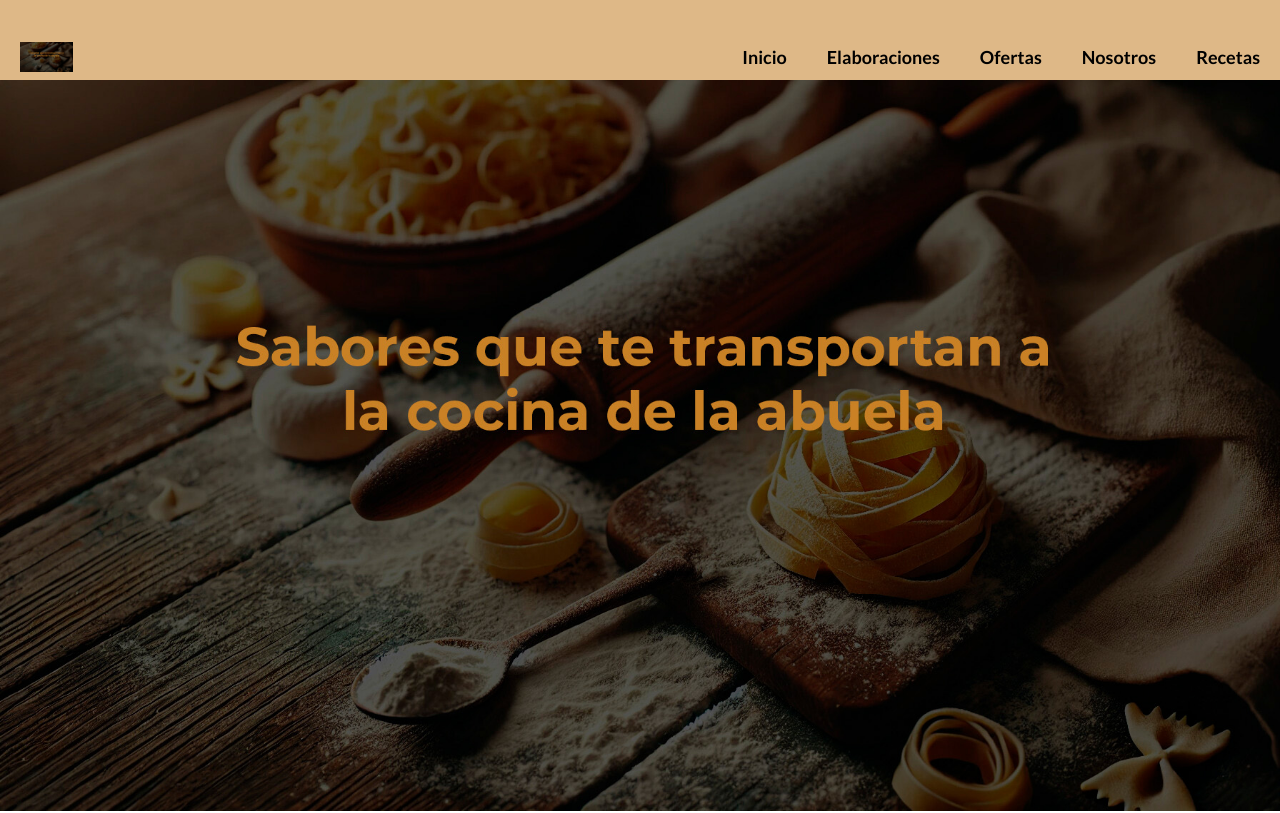
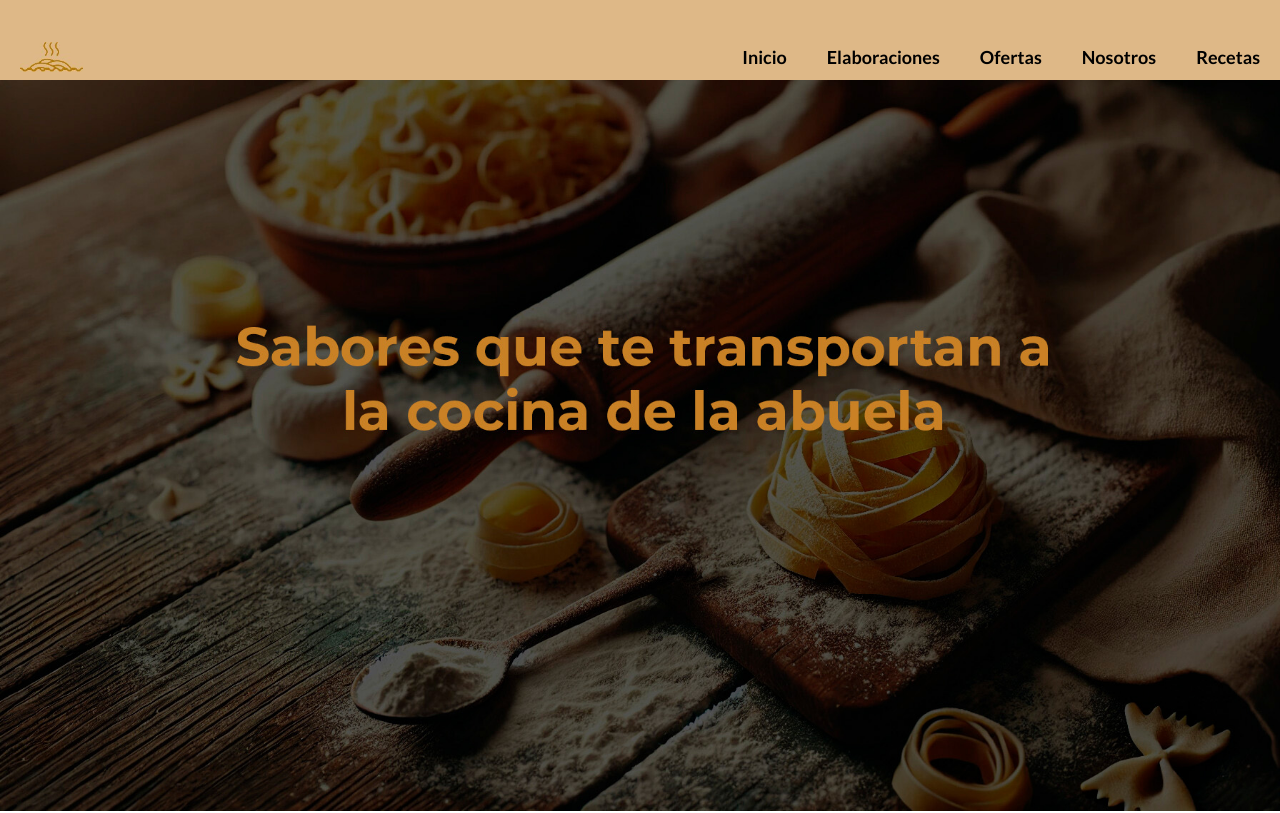
Before and after one commit to Lucilacosta06/Pastas-Minola, a plain HTML site: page index.html in a window 1280 px wide. Shown: the top 813 px of the page. Drawn offline with Linux system fonts and the light colour scheme.

Commit message:
correción de ruta img en index.html

```diff
--- a/index.html
+++ b/index.html
@@ -14,7 +14,7 @@
       <div class="content">
         <div class="menu container">
          <div class="Logo">
-          <img src="./imagenes/Pastas-minola.jpg" alt="Pastas Minola">
+          <img src="./imagenes/logo.jpg" alt="Pastas Minola">
           </div>
           <input type="checkbox" id="menu" />
           <label for="menu">
```
